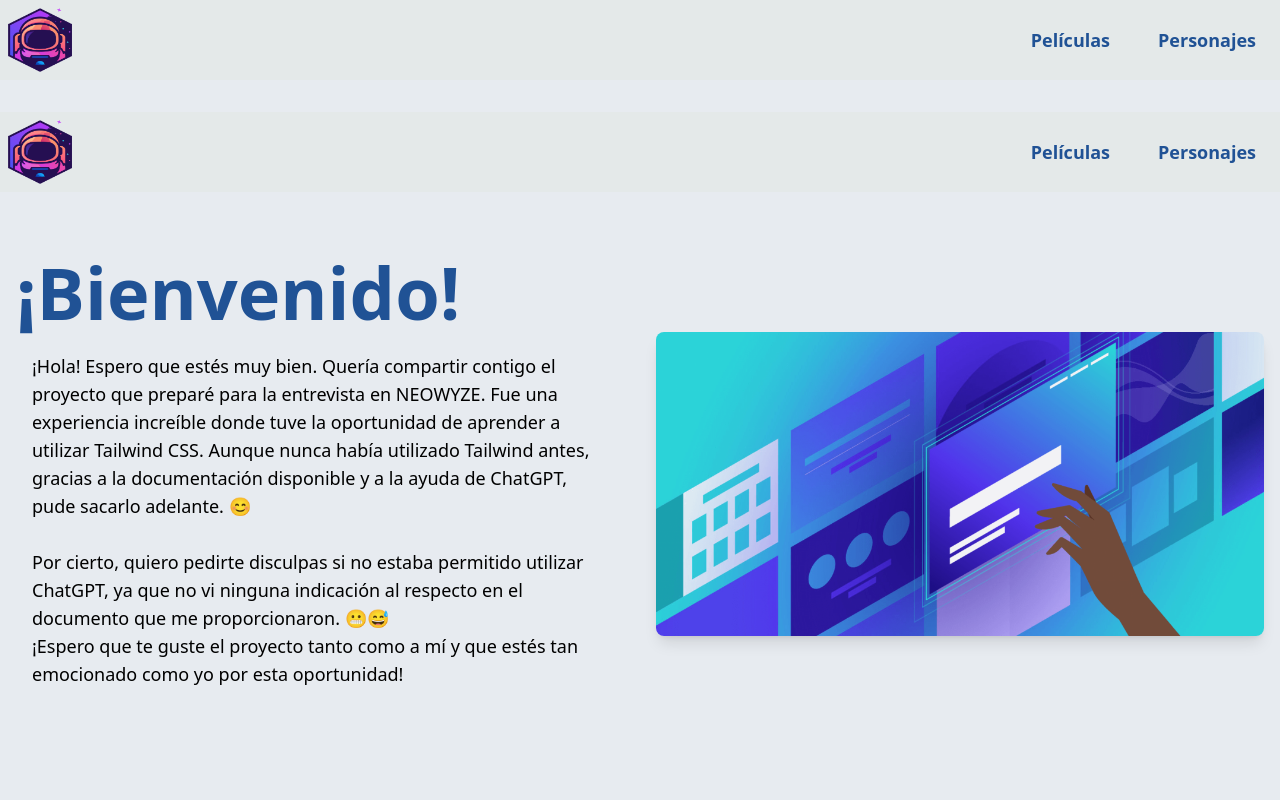
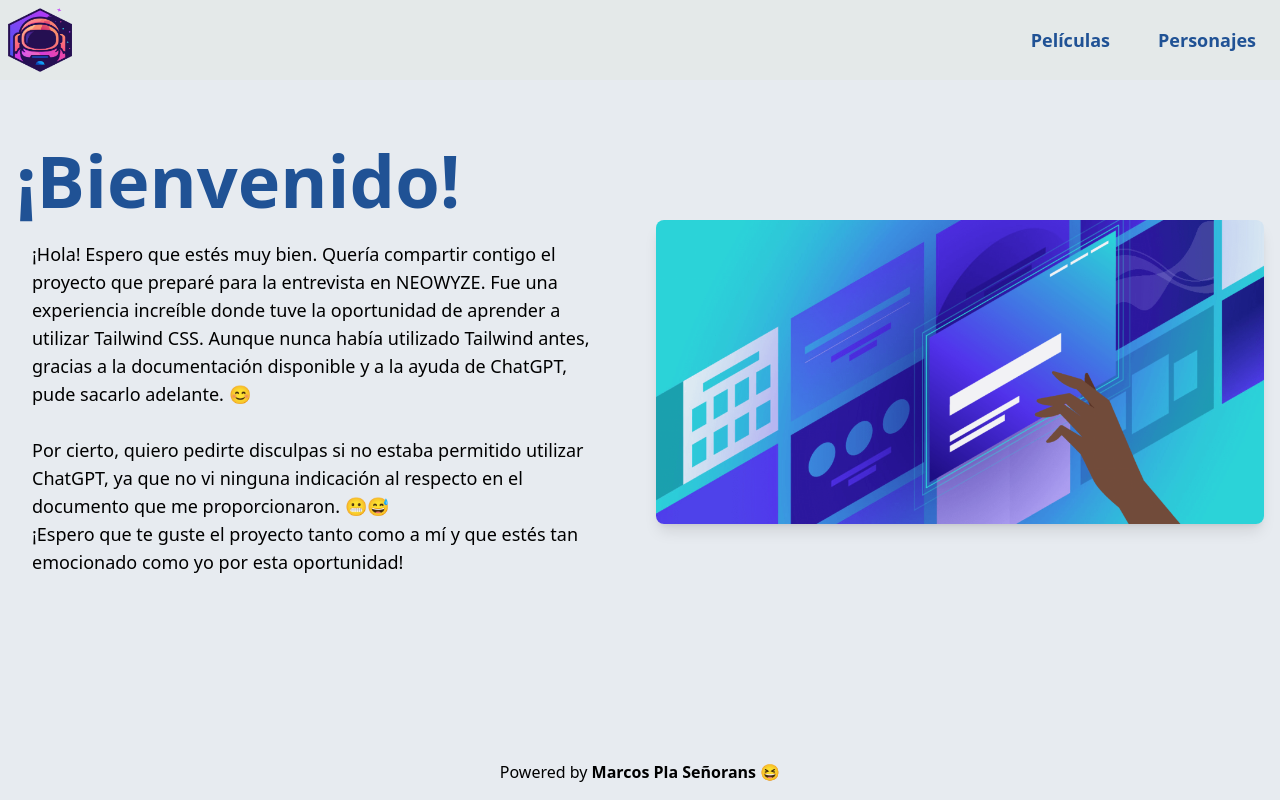
Before and after one commit to marcospla02/Prueba-tecnica-NEOWYZE, a Next.js app: page / in a window 1280 px wide. Shown: the top 800 px of the page. Built offline with nearby package versions, Linux system fonts and the light colour scheme.

Commit message:
Refactor(-): Without layout tag

```diff
--- a/src/app/page.tsx
+++ b/src/app/page.tsx
@@ -1,9 +1,8 @@
 import LandingPage from '@/assets/landing-page.png';
-import LayoutMain from "@/components/layout";
 
 const Home = () => {
   return (
-    <LayoutMain>
+    <>
       <div className="container mx-auto px-4 py-8">
         <div className="grid grid-cols-1 md:grid-cols-2 gap-8 items-center">
           <div className="text-center md:text-left">
@@ -30,7 +29,7 @@ const Home = () => {
           </div>
         </div>
       </div>
-    </LayoutMain>
+    </>
   );
 };
 
```
